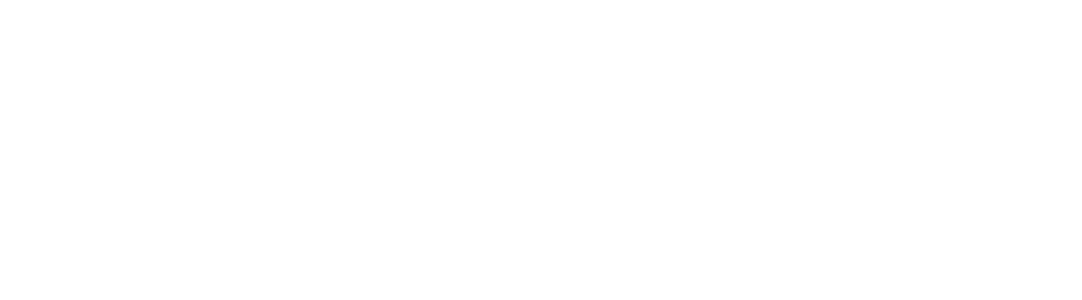
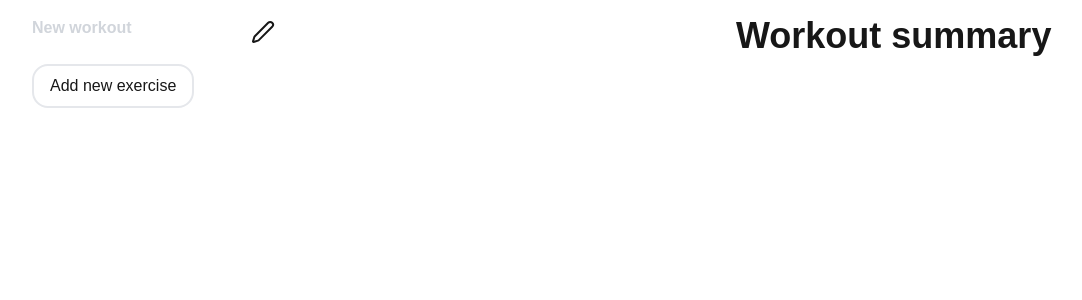
Before and after one commit to jakequade/workout-scribbler, a Next.js app: page /new in a window 1280 px wide. Shown: the top 300 px of the page, without its empty margins (0-1082 px from the left). Built offline with nearby package versions, Linux system fonts and the light colour scheme.

Commit message:
/new in progress

```diff
--- a/app/new/page.tsx
+++ b/app/new/page.tsx
@@ -1,12 +1,41 @@
-import { Page } from "@/components/Page";
+"use client";
+
+import { Button } from "@/components/Button";
+import { Pen } from "lucide-react";
+import { createRef, useCallback, useMemo } from "react";
 
 export default function New() {
+  const onAddNewExercise = useCallback(() => {}, []);
+
+  const nameRef = createRef<HTMLInputElement>();
+
   return (
-    <Page>
-      <div className="flex w-fill h-fill">
-        <div className="flex flex-2 flex-col bg-red-400 h-fill"></div>
-        <div className="flex flex-1 flex-col bg-blue h-fill"></div>
+    <>
+      {/* large screens */}
+      <div className="w-fill h-fill flex-row hidden md:flex py-4 px-8">
+        {/* left 2/3 - workout planner */}
+        <div className="flex flex-auto w-64 flex-col h-screen">
+          <div className="flex flex-row">
+            <input
+              className="placeholder-gray-300 focus:placeholder:transparent text-white bg-transparent font-bold pb-2 max-w-96 focus:outline-none"
+              placeholder="New workout"
+              ref={nameRef}
+            />
+            <button onClick={() => nameRef?.current?.focus()}>
+              <Pen />
+            </button>
+          </div>
+          <div>
+            <Button>Add new exercise</Button>
+          </div>
+        </div>
+        {/* right 1/3 - workout summary, timer, save buttons etc */}
+        <div className="flex flex-1 flex-auto w-16  h-screen">
+          <h1 className="text-4xl font-semibold">Workout summary</h1>
+        </div>
       </div>
-    </Page>
+      {/* small screens */}
+      <div className="w-fill md:hidden flex" />
+    </>
   );
 }
--- a/components/Button.tsx
+++ b/components/Button.tsx
@@ -3,6 +3,7 @@
 
 type Props = {
   href?: string;
+  onClick?: () => void;
   variant?: "filled" | "default";
 };
 
@@ -10,6 +11,7 @@
   href,
   variant = "default",
   children,
+  onClick,
 }: PropsWithChildren<Props>) => {
   const defaultStyles =
     "border-2 rounded-2xl border-red py-2 px-4 my-4 flex flex-1 flex-row justify-center";
@@ -26,6 +28,8 @@
       {children}
     </Link>
   ) : (
-    <button className={styles}>{children}</button>
+    <button onClick={onClick} className={styles}>
+      {children}
+    </button>
   );
 };
--- a/package.json
+++ b/package.json
@@ -9,9 +9,11 @@
     "lint": "next lint"
   },
   "dependencies": {
+    "lucide": "^0.469.0",
+    "lucide-react": "^0.469.0",
+    "next": "15.1.3",
     "react": "^19.0.0",
-    "react-dom": "^19.0.0",
-    "next": "15.1.3"
+    "react-dom": "^19.0.0"
   },
   "devDependencies": {
     "typescript": "^5",
```
Also changed, not shown: 1 other file (tests, documents, lock files or other folders).
